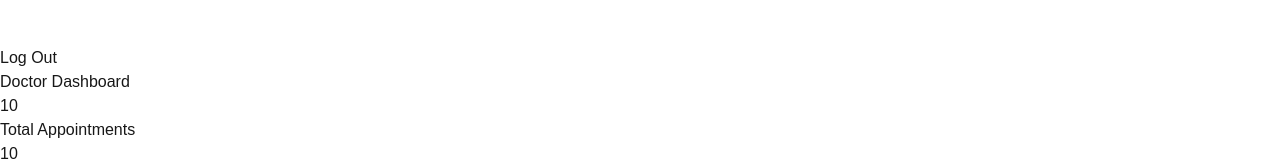
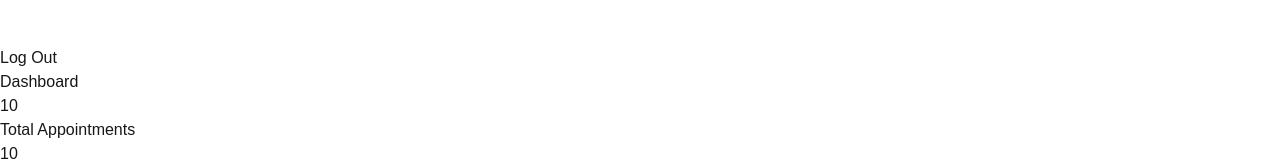
Before and after one commit to nimeshdangi/CareX, a Next.js app: page /doctor in a window 1280 px wide. Shown: the part 1930-2091 px from the top of the page. Built offline with nearby package versions, Linux system fonts and the light colour scheme.

Commit message:
changes in doctot dashboard

```diff
--- a/src/app/doctor/page.js
+++ b/src/app/doctor/page.js
@@ -3,7 +3,7 @@
 const DoctorDashboard = () => {
     return (
         <DoctorSideBar>
-            <h1 className="text-4xl font-bold mb-4 text-center">Doctor Dashboard</h1>
+            <h1 className="text-4xl font-bold mb-4 text-center">Dashboard</h1>
             <div className="flex justify-evenly flex-wrap">
                 <div>
                     <div className="w-48 h-48 bg-blue-500 rounded-lg flex flex-col justify-center items-center">
```
